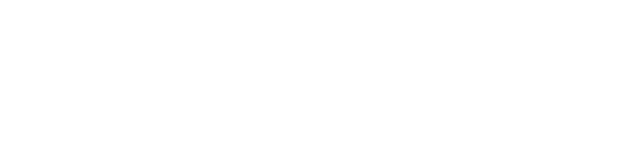
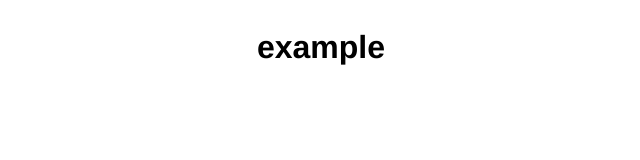
Before and after one commit to gitarcane/howto, a plain HTML site: page index.html in a window 1280 px wide. Shown: the whole page, without its empty margins (319-959 px from the left). Drawn offline with Linux system fonts and the light colour scheme.

Commit message:
Update index.html

```diff
--- a/index.html
+++ b/index.html
@@ -5,9 +5,23 @@
     <meta name="viewport" content="width=device-width, initial-scale=1.0">
     <meta http-equiv="X-UA-Compatible" content="ie=edge">
     <title>How To Build a Website</title>
+	<style>
+		* {
+			overflow: hidden;
+
+		}
+		.font {
+			font-family: 'Helvetica', 'Arial', sans-serif;
+		}
+
+	</style>
   </head>
   <body>
-
+<center>
+	<h1 class="font">
+		example
+	</h1>
+</center>
 	<script></script>
   </body>
 </html>
```
